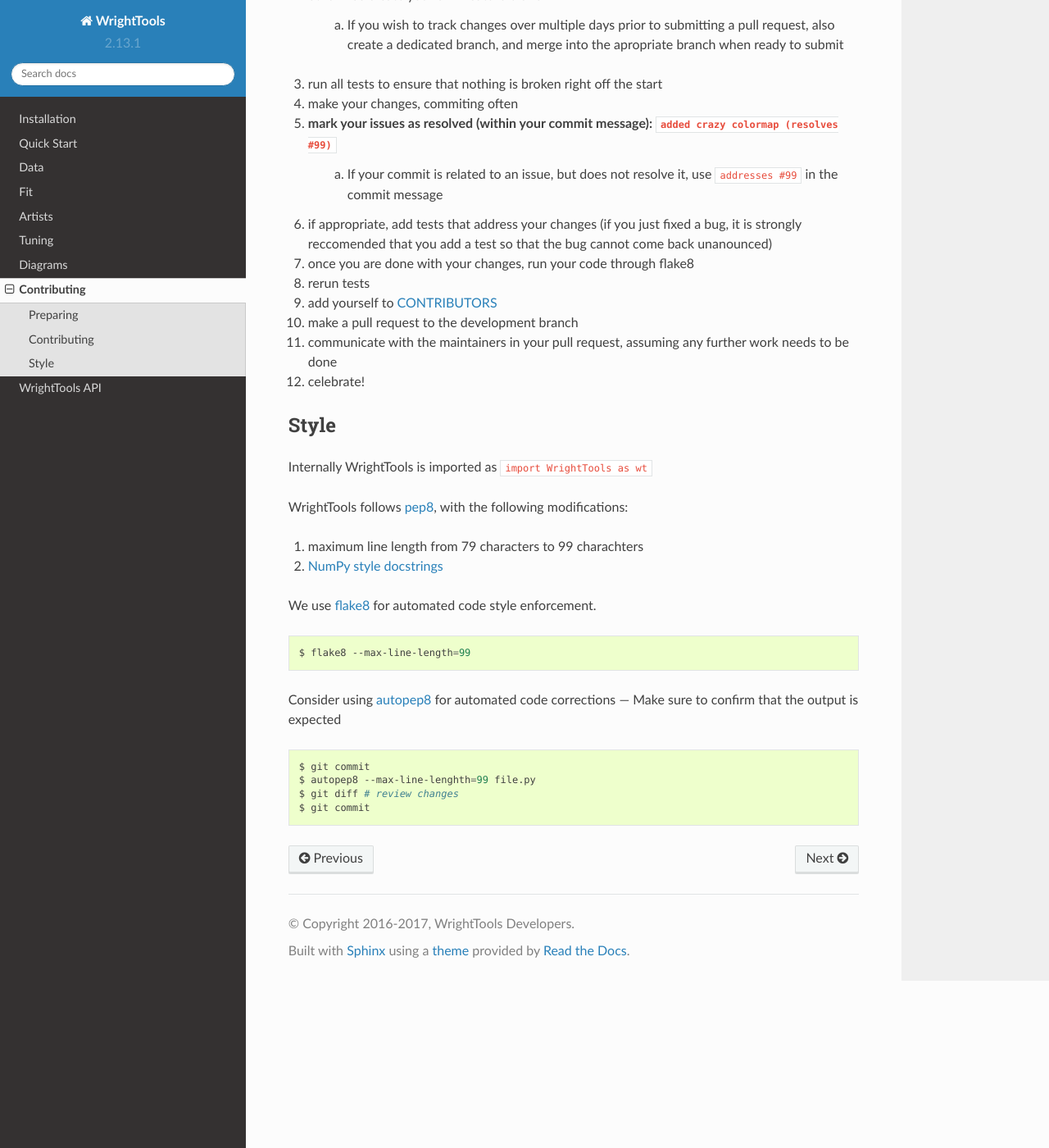
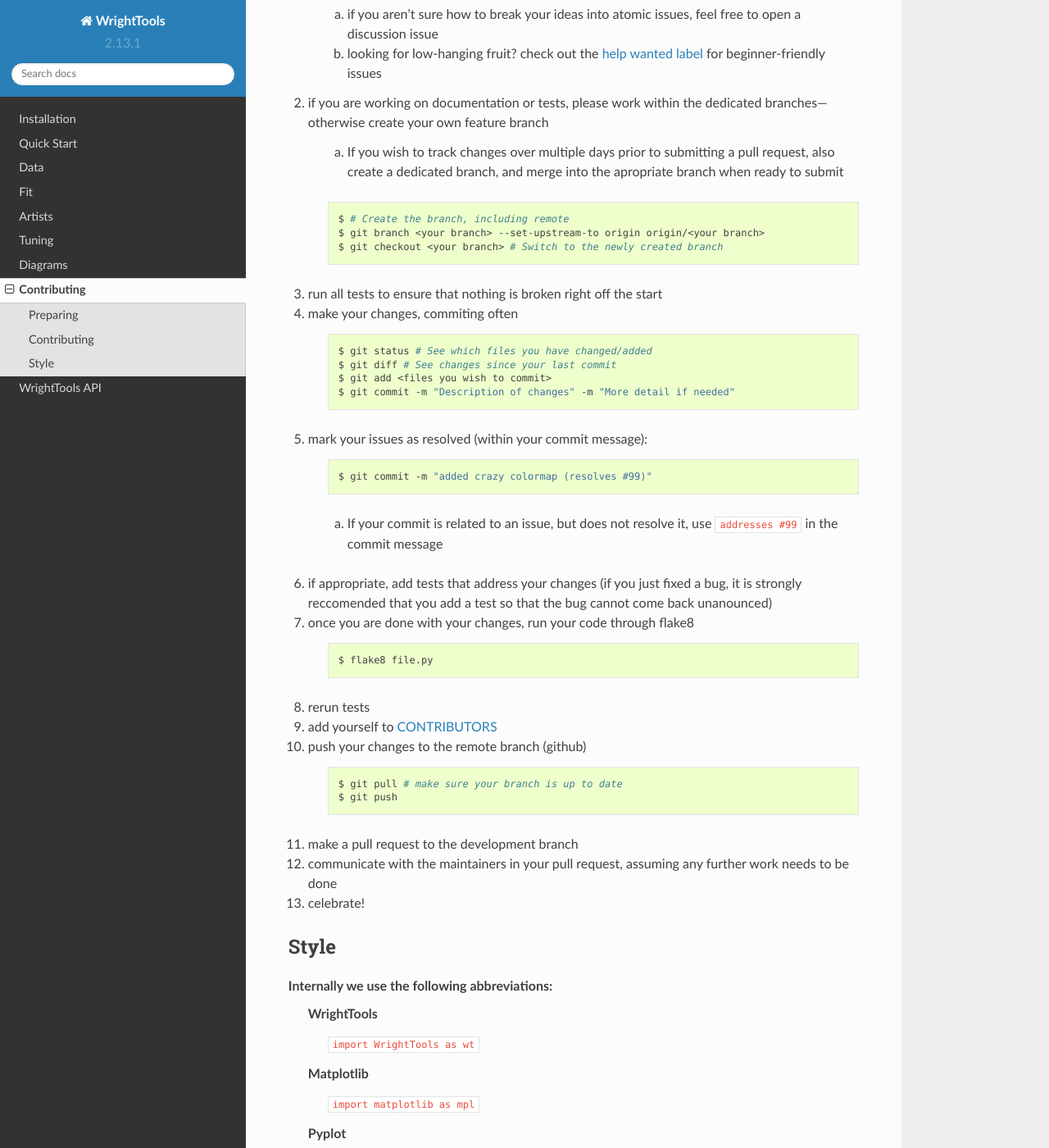
Before and after one commit to wright-group/WrightTools, a Sphinx documentation site: the page built from docs/contributing.rst, in a window 1280 px wide and 1400 px high, scrolled down 723 px. Shown: the whole window at 82% size. Built offline with Sphinx 7.4.7 and the Read the Docs theme 2.0.0, drawn with Linux system fonts in a browser that asks for light colours; pages that are not in the unit, such as notebooks, are missing from menus; some of the changed text lies outside the part shown.

Commit message:
Add git commands to contributing.rst (Closes #87)

```diff
--- a/docs/contributing.rst
+++ b/docs/contributing.rst
@@ -12,8 +12,19 @@ Preparing
 ---------
 
 #. fork the `WrightTools repository <https://github.com/wright-group/WrightTools>`_ (if you have push access to the main repository you can skip this step)
-#. clone WrightTools to your machine: ``$ git clone <your fork>``
-#. in the cloned directory, ``$ python setup.py develop``
+#. clone WrightTools to your machine:
+
+    .. code-block:: bash
+
+        $ git clone <your fork>
+
+
+#. in the cloned directory:
+
+    .. code-block:: bash
+
+        $ python setup.py develop
+
 #. run tests
 
 Contributing
@@ -25,14 +36,46 @@ Contributing
 #. if you are working on documentation or tests, please work within the dedicated branches---otherwise create your own feature branch
 
     a. If you wish to track changes over multiple days prior to submitting a pull request, also create a dedicated branch, and merge into the apropriate branch when ready to submit
+
+    .. code-block:: bash
+
+        $ # Create the branch, including remote
+        $ git branch <your branch> --set-upstream-to origin origin/<your branch>
+        $ git checkout <your branch> # Switch to the newly created branch
+
 #. run all tests to ensure that nothing is broken right off the start
 #. make your changes, commiting often
-#. mark your issues as resolved (within your commit message): ``added crazy colormap (resolves #99)``
+
+    .. code-block:: bash
+
+        $ git status # See which files you have changed/added
+        $ git diff # See changes since your last commit
+        $ git add <files you wish to commit>
+        $ git commit -m "Description of changes" -m "More detail if needed"
+
+#. mark your issues as resolved (within your commit message):
+
+    .. code-block:: bash
+
+        $ git commit -m "added crazy colormap (resolves #99)"
+
     a. If your commit is related to an issue, but does not resolve it, use ``addresses #99`` in the commit message
 #. if appropriate, add tests that address your changes (if you just fixed a bug, it is strongly reccomended that you add a test so that the bug cannot come back unanounced)
 #. once you are done with your changes, run your code through flake8
+
+    .. code-block:: bash
+
+        $ flake8 file.py
+
 #. rerun tests
 #. add yourself to `CONTRIBUTORS <https://github.com/wright-group/WrightTools/blob/master/CONTRIBUTORS>`_
+#. push your changes to the remote branch (github)
+
+    .. code-block:: bash
+
+        $ git pull # make sure your branch is up to date
+        $ git push
+
 #. make a pull request to the development branch
 #. communicate with the maintainers in your pull request, assuming any further work needs to be done
 #. celebrate!
@@ -40,7 +83,15 @@ Contributing
 Style
 -----
 
-Internally WrightTools is imported as ``import WrightTools as wt``
+Internally we use the following abbreviations:
+    WrightTools
+        ``import WrightTools as wt``
+    Matplotlib
+        ``import matplotlib as mpl``
+    Pyplot
+        ``from matplotlib import pyplot as plt``
+    NumPy
+        ``import numpy as np``
 
 WrightTools follows `pep8 <https://www.python.org/dev/peps/pep-0008/>`_, with the following modifications:
 
@@ -52,13 +103,14 @@ We use `flake8 <http://flake8.pycqa.org/en/latest/>`_ for automated code style e
 
 .. code-block:: bash
 
-     $ flake8 --max-line-length=99
+     $ flake8
 
 Consider using `autopep8 <https://pypi.python.org/pypi/autopep8>`_ for automated code corrections --- Make sure to confirm that the output is expected
 
 .. code-block:: bash
 
-     $ git commit
-     $ autopep8 --max-line-lenghth=99 file.py
+     $ git commit -m "Describe changes"
+     $ autopep8 --max-line-length=99 file.py
      $ git diff # review changes
-     $ git commit
+     $ git add file.py
+     $ git commit -m "Autopep8 style fixes"
```
